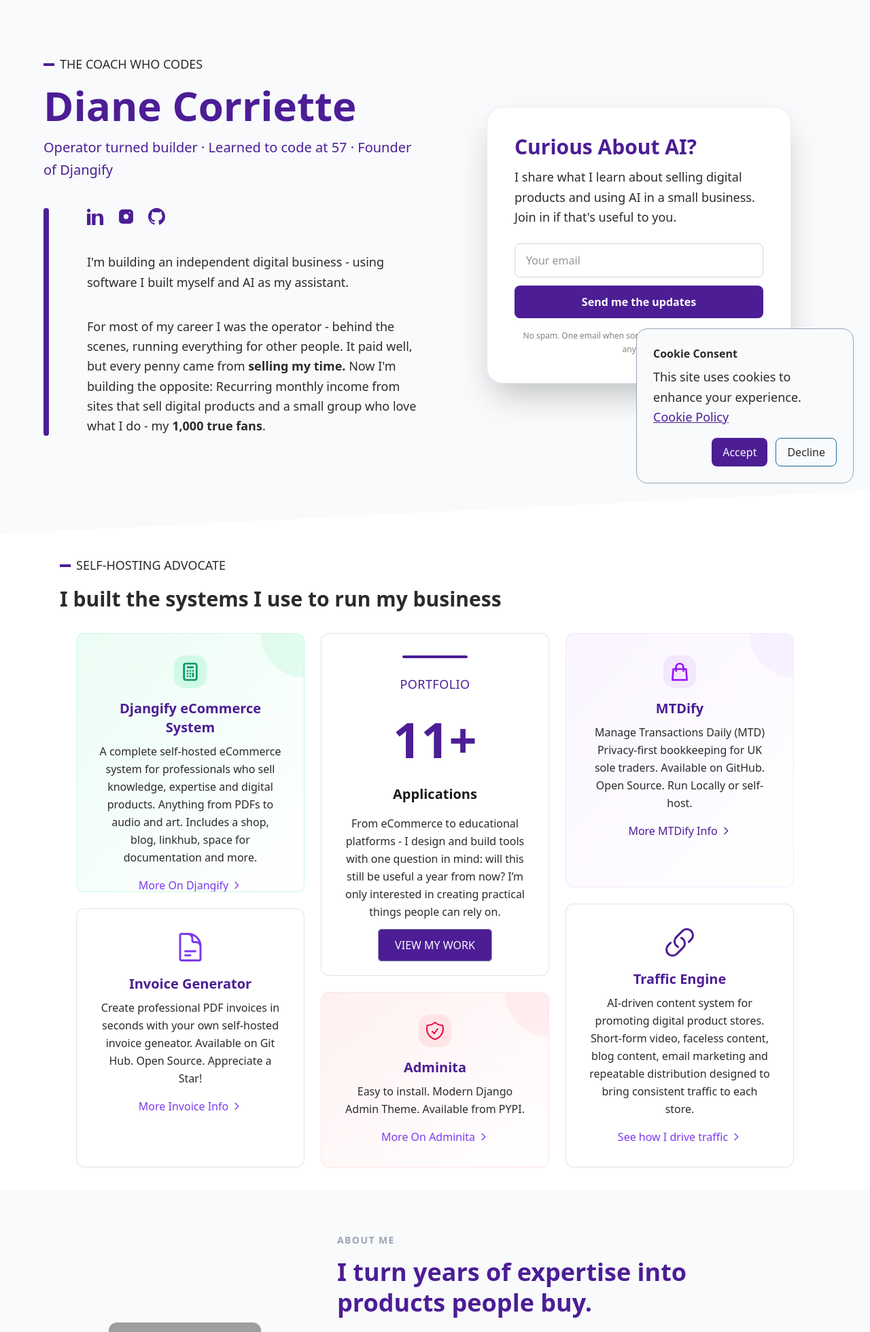
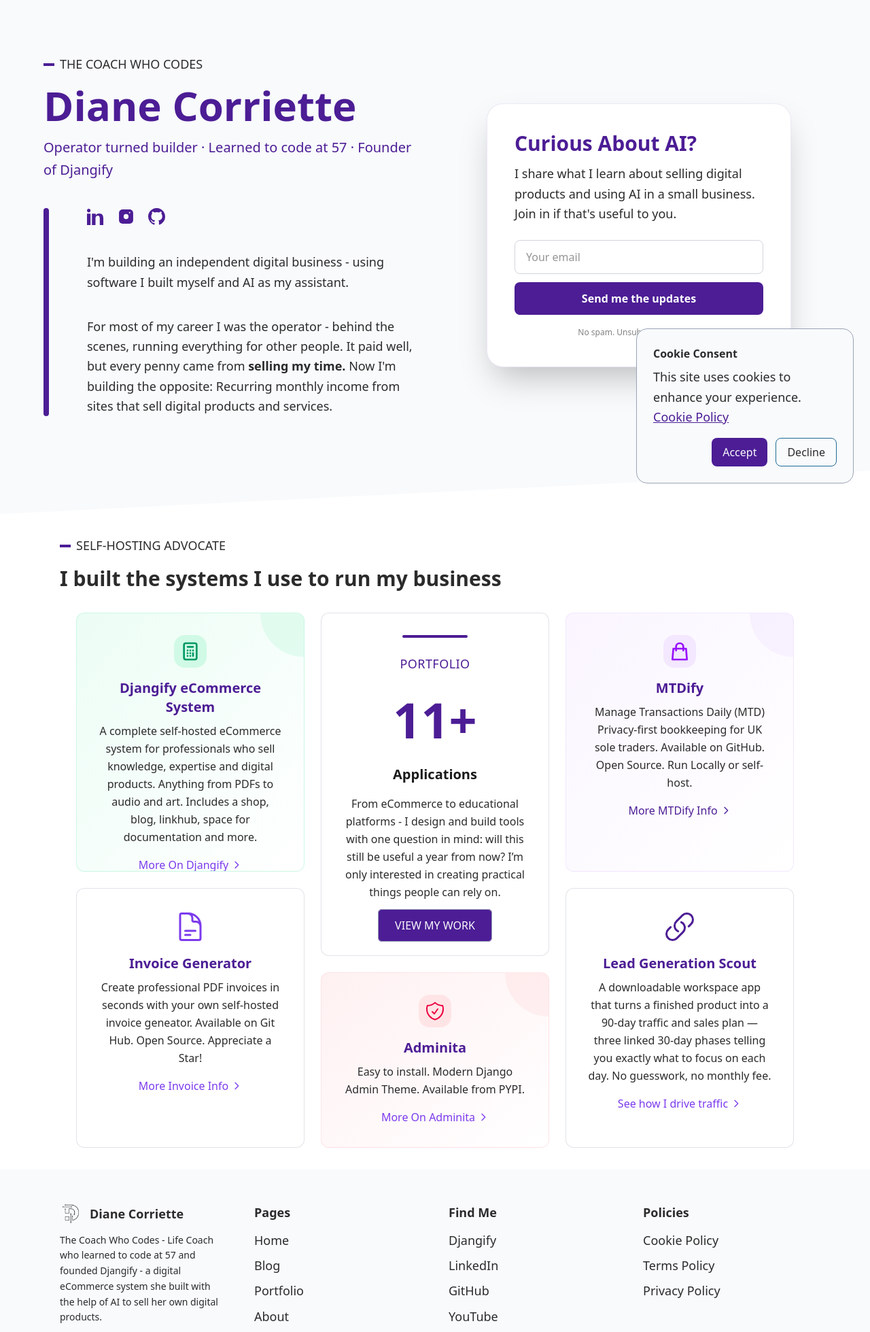
Before and after one commit to djangify/todianedev, a Django app: page / in a window 1280 px wide. Shown: the part 65-2024 px from the top of the page at 68% size. Run offline with Django 5.2, Linux system fonts and the light colour scheme; data that the repository does not hold is empty; style sheets or scripts are compiled from the project's sources; some libraries are stand-ins or nearby versions; grey boxes are pictures that could not be loaded.

Commit message:
Update home page and add lead generation scout. update footer link for YT

```diff
--- a/core/templates/core/components/product_grid.html
+++ b/core/templates/core/components/product_grid.html
@@ -118,10 +118,10 @@
               <path stroke-linecap="round" stroke-linejoin="round" d="M13.19 8.688a4.5 4.5 0 0 1 1.242 7.244l-4.5 4.5a4.5 4.5 0 0 1-6.364-6.364l1.757-1.757m13.35-.622 1.757-1.757a4.5 4.5 0 0 0-6.364-6.364l-4.5 4.5a4.5 4.5 0 0 0 1.242 7.244" />
             </svg>
           </div>
-          <h3 class="text-xl font-semibold text-brand-primary mb-2">Traffic Engine</h3>
-          <p class="text-font-main text-base mb-4">AI-driven content system for promoting digital product stores. Short-form video, faceless content, blog content, email marketing and repeatable distribution designed to bring consistent traffic to each store.</p>
+          <h3 class="text-xl font-semibold text-brand-primary mb-2">Lead Generation Scout</h3>
+          <p class="text-font-main text-base mb-4">A downloadable workspace app that turns a finished product into a 90-day traffic and sales plan — three linked 30-day phases telling you exactly what to focus on each day. No guesswork, no monthly fee.</p>
 
-          <a href="https://todiane.com/blog/how-i-build-traffic-to-my-digital-product-stores/" class="inline-flex items-center text-brand-dark hover:text-brand-secondary font-medium transition-colors">
+          <a href="#" class="inline-flex items-center text-brand-dark hover:text-brand-secondary font-medium transition-colors">
             See how I drive traffic
              <svg class="w-4 h-4 ml-1" fill="none" stroke="currentColor" viewBox="0 0 24 24">
               <path stroke-linecap="round" stroke-linejoin="round" stroke-width="2" d="M9 5l7 7-7 7"/>
--- a/core/templates/core/hero.html
+++ b/core/templates/core/hero.html
@@ -54,7 +54,7 @@
 
         </p>
         <p class="lg:text-lg text-[color:var(--color-font-main)] leading-relaxed">
-          For most of my career I was the operator - behind the scenes, running everything for other people. It paid well, but every penny came from <strong> selling my time. </strong>Now I'm building the opposite: Recurring monthly income  from sites that sell digital products and a small group who love what I do - my <strong>1,000 true fans</strong>.
+          For most of my career I was the operator - behind the scenes, running everything for other people. It paid well, but every penny came from <strong> selling my time. </strong>Now I'm building the opposite: Recurring monthly income  from sites that sell digital products and services.
         </p>
 
       </div>
@@ -100,7 +100,7 @@
           </div>
         </div>
 
-        <p class="text-xs text-[color:var(--color-font-main)]/60 mt-4 text-center">No spam. One email when something happens. Unsubscribe anytime.</p>
+        <p class="text-xs text-[color:var(--color-font-main)]/60 mt-4 text-center">No spam. Unsubscribe anytime.</p>
       </div>
     </div>
   </section>
--- a/core/templates/core/home.html
+++ b/core/templates/core/home.html
@@ -76,7 +76,7 @@
 </section>
 
 <!-- ABOUT ME -->
-<section class="w-full py-16 bg-[color:var(--color-brand-light)]">
+{% comment %} <section class="w-full py-16 bg-[color:var(--color-brand-light)]">
   <div class="max-w-5xl mx-auto px-4 sm:px-6 lg:px-8">
     <div class="grid grid-cols-1 md:grid-cols-3 gap-12 items-center">
 
@@ -112,10 +112,10 @@
 
     </div>
   </div>
-</section>
+</section>{% endcomment %}
 
 <!-- BY THE NUMBERS -->
-<section id="numbers" class="scroll-mt-8 p-6 md:p-16 bg-[--color-brand-secondary] text-[color:var(--color-brand-secondary-contrast)]">
+{% comment %} <section id="numbers" class="scroll-mt-8 p-6 md:p-16 bg-[--color-brand-secondary] text-[color:var(--color-brand-secondary-contrast)]">
   <div class="text-center mb-12">
     <h2 class="text-3xl md:text-4xl font-bold text-[color:var(--color-font-main)] mb-4">My Stats</h2>
     <p class="text-lg mt-4 text-[color:var(--color-font-main)]">
@@ -144,6 +144,6 @@
       <p class="text-xs mt-2 text-[color:var(--color-font-main)]/70">Real people, real systems</p>
     </div>
   </div>
-</section>
+</section> {% endcomment %}
 
 {% endblock %}
--- a/templates/components/footer.html
+++ b/templates/components/footer.html
@@ -37,7 +37,7 @@
           <li><a href="https://djangify.com" target="_blank" rel="noopener" class="hover:text-[color:var(--color-brand-primary)] transition">Djangify</a></li>
           <li><a href="https://linkedin.com/in/todianedev" target="_blank" rel="noopener" class="hover:text-[color:var(--color-brand-primary)] transition">LinkedIn</a></li>
           <li><a href="https://github.com/djangify" target="_blank" rel="noopener" class="hover:text-[color:var(--color-brand-primary)] transition">GitHub</a></li>
-          <li><a href="https://youtube.com/@Djangify" target="_blank" rel="noopener" class="hover:text-[color:var(--color-brand-primary)] transition">YouTube</a></li>
+          <li><a href="https://www.youtube.com/@coachwhocodes" target="_blank" rel="noopener" class="hover:text-[color:var(--color-brand-primary)] transition">YouTube</a></li>
         </ul>
       </div>
 
```
